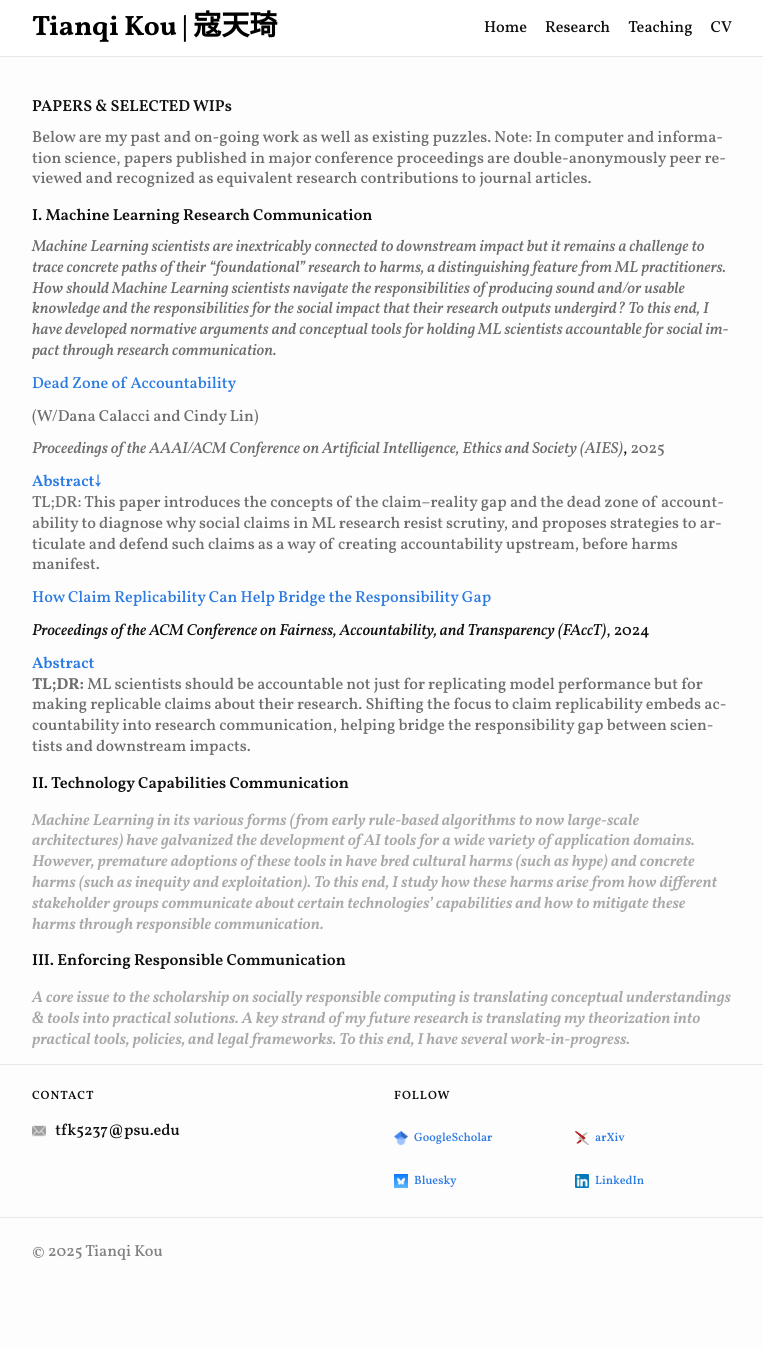
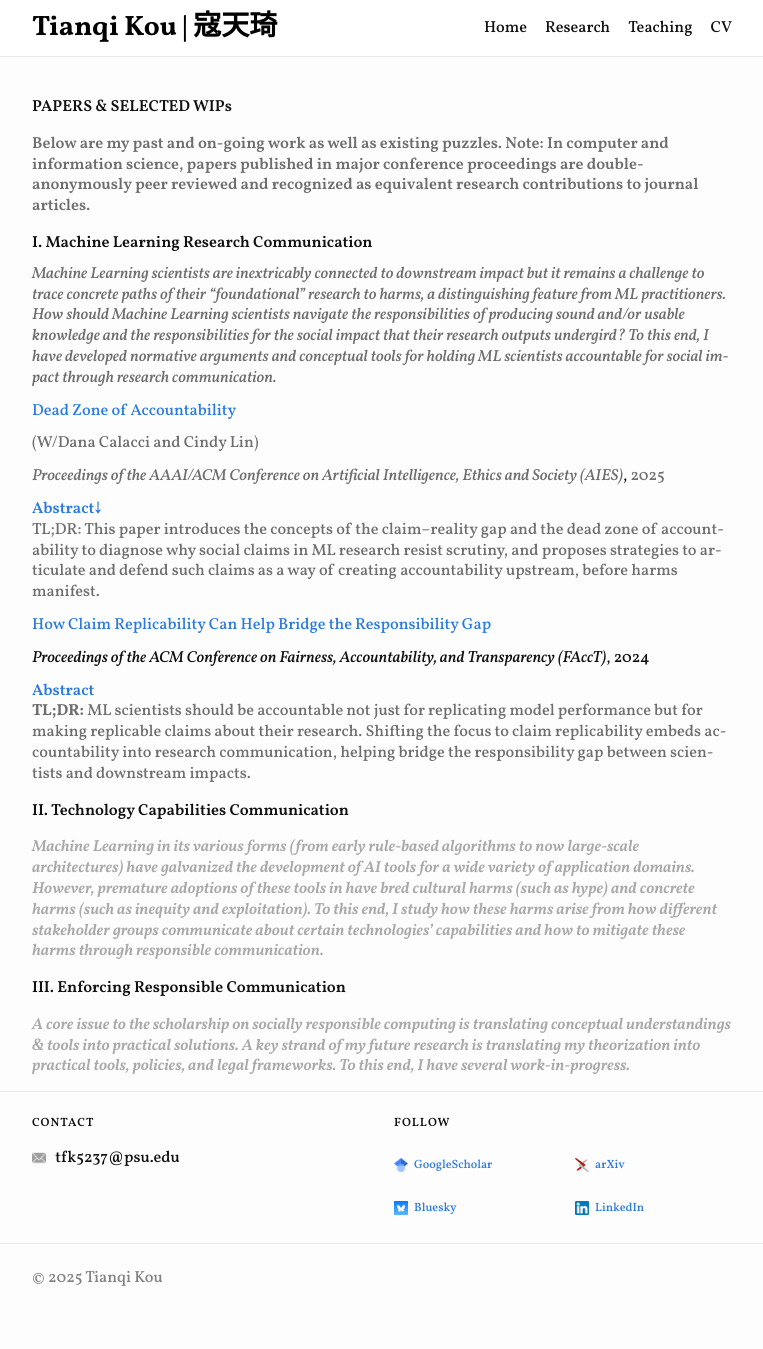
Before and after one commit to koutianqi/koutianqi.github.io, a Jekyll site: the page built from pages/research.markdown, in a window 1280 px wide. Shown: the whole page, without its empty margins (258-1021 px from the left). Built offline with Jekyll 4.4.1, drawn with Linux system fonts in a browser that asks for light colours; before the commit the page ends 1322 px from its top, so only the background shows below that.

Commit message:
Update research.markdown

```diff
--- a/pages/research.markdown
+++ b/pages/research.markdown
@@ -3,7 +3,7 @@ layout: page
 title: "Research"
 ---
 ### PAPERS & SELECTED WIPs
-<span style="color: #6e6e6e;">Below are my past and on-going work as well as existing puzzles. Note: In computer and information science, papers published in major conference proceedings are double-anonymously peer reviewed and recognized as equivalent research contributions to journal articles.</span>
+### <span style="color: #6e6e6e;">Below are my past and on-going work as well as existing puzzles. Note: In computer and information science, papers published in major conference proceedings are double-anonymously peer reviewed and recognized as equivalent research contributions to journal articles.</span>
 
 ### I. Machine Learning Research Communication
 _<span style="color: #6e6e6e;">Machine Learning scientists are inextricably connected to downstream impact but it remains a challenge to trace concrete paths of their “foundational” research to harms, a distinguishing feature from ML practitioners. How should Machine Learning scientists navigate the responsibilities of producing sound and/or usable knowledge and the responsibilities for the social impact that their research outputs undergird? To this end, I have developed normative arguments and conceptual tools for holding ML scientists accountable for social impact through research communication.</span>_
```
